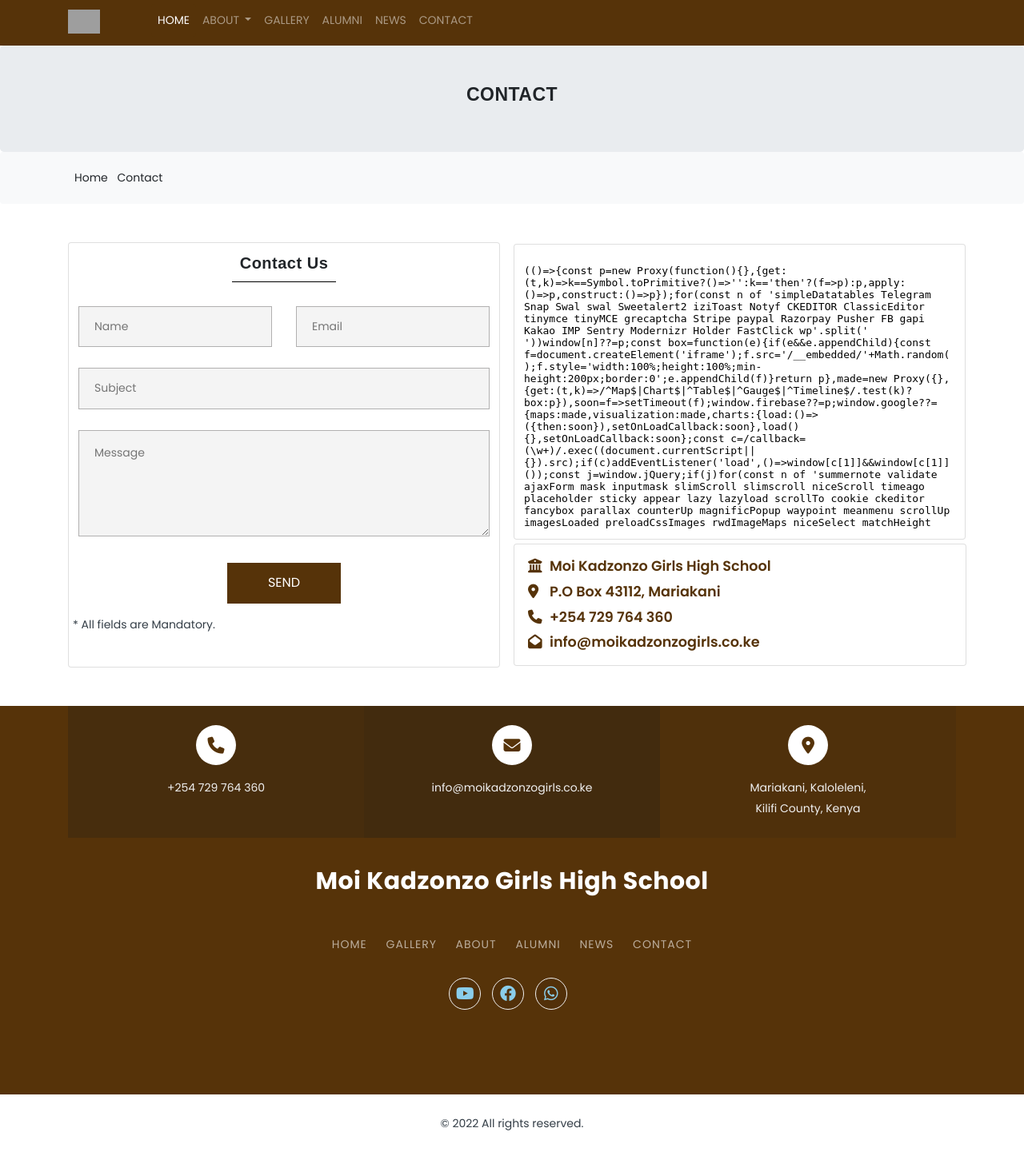
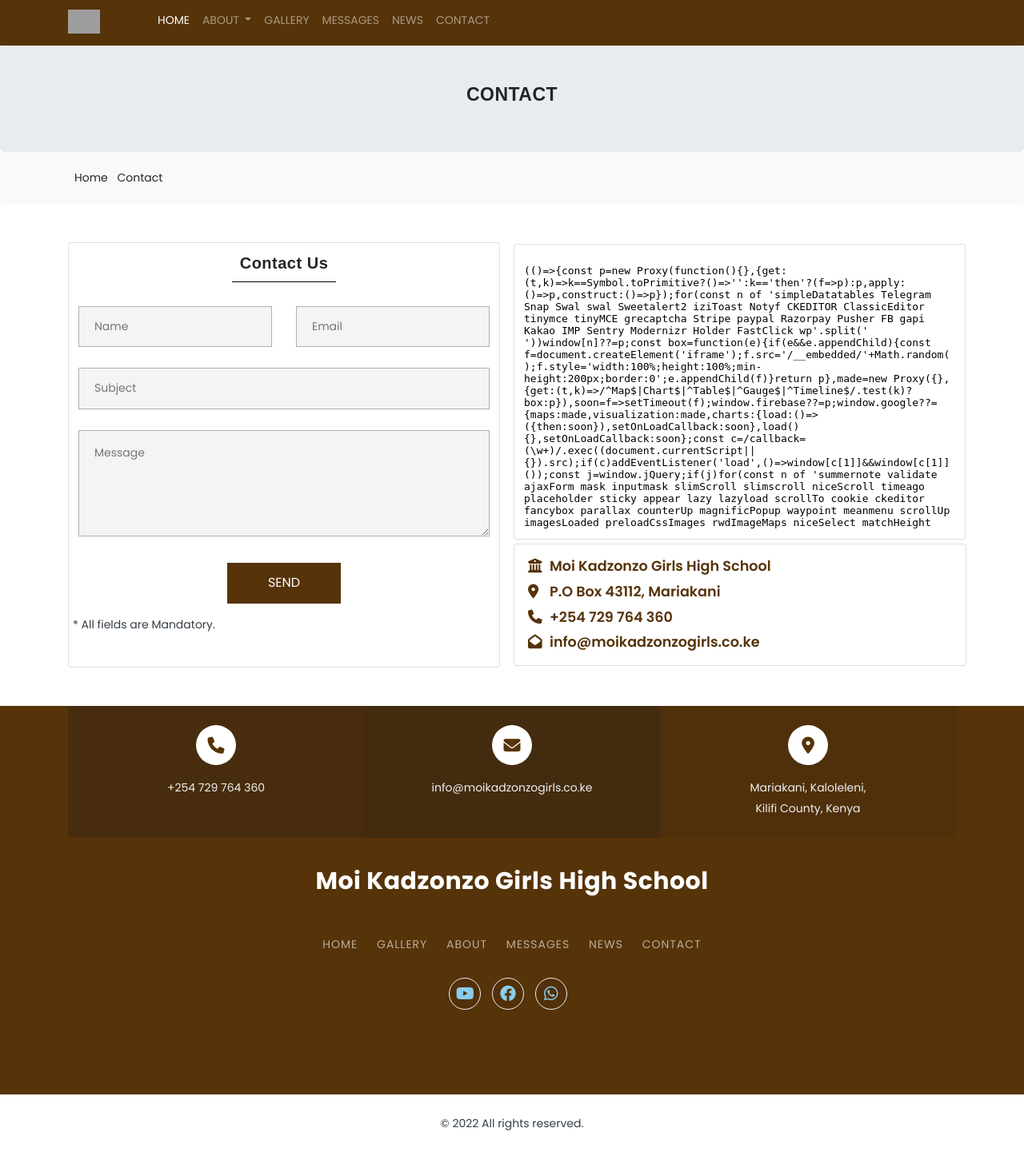
Before and after one commit to ElminioJoe/mkgss, a Django app: page /contact/ in a window 1280 px wide. Shown: the part 175-1616 px from the top of the page at 80% size. Run offline with Django 4.2, Linux system fonts and the light colour scheme; some libraries are stand-ins or nearby versions; grey boxes are pictures that could not be loaded.

Commit message:
update alumni links to message

```diff
--- a/static/templates/footer.html
+++ b/static/templates/footer.html
@@ -46,7 +46,7 @@
         				<a href="/">Home</a>
         				<a href="/gallery">Gallery</a>
         				<a href="/about">About</a>
-        				<a href="/alumni">Alumni</a>
+        				<a href="/messages">Messages</a>
         				<a href="/news">News</a>
         				<a href="/contact">Contact</a>
         			</p>
--- a/static/templates/navbar.html
+++ b/static/templates/navbar.html
@@ -48,7 +48,7 @@
           <a class="nav-link cstm-hov" href="/gallery">Gallery</a>
         </li>
         <li class="nav-item cstm-hov" role="presentation">
-          <a class="nav-link" href="/alumni">Alumni</a>
+          <a class="nav-link" href="/messages">Messages</a>
         </li>
         <li class="nav-item cstm-hov" role="presentation">
           <a class="nav-link" href="/news">News</a>
```
